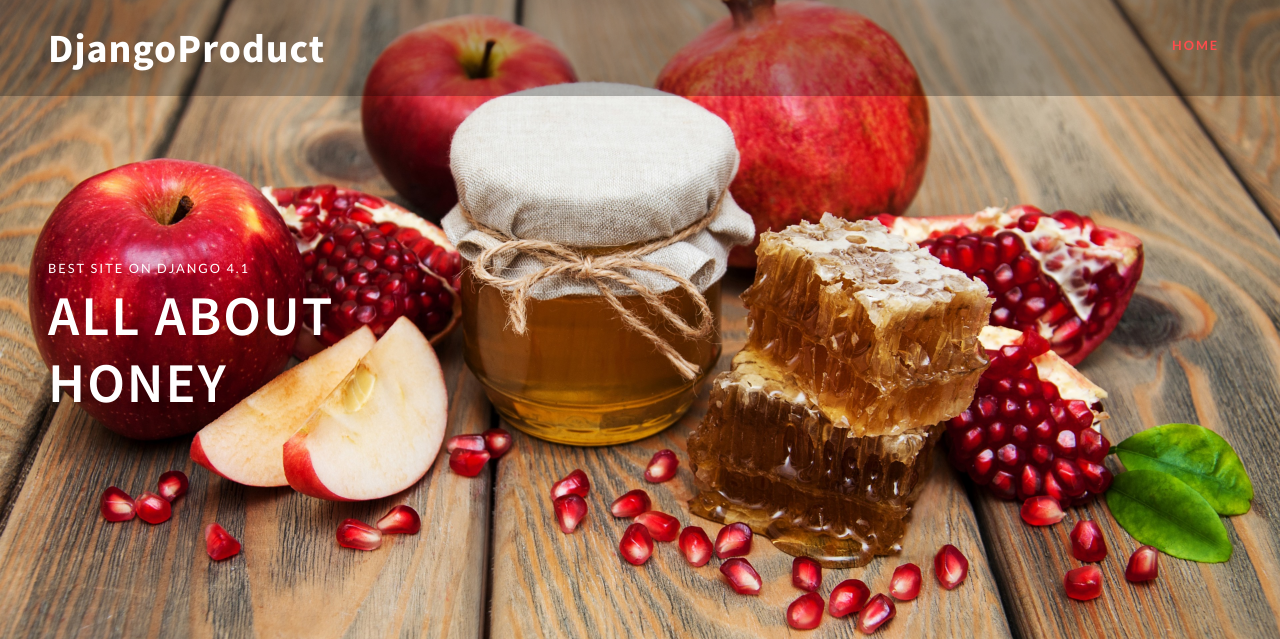
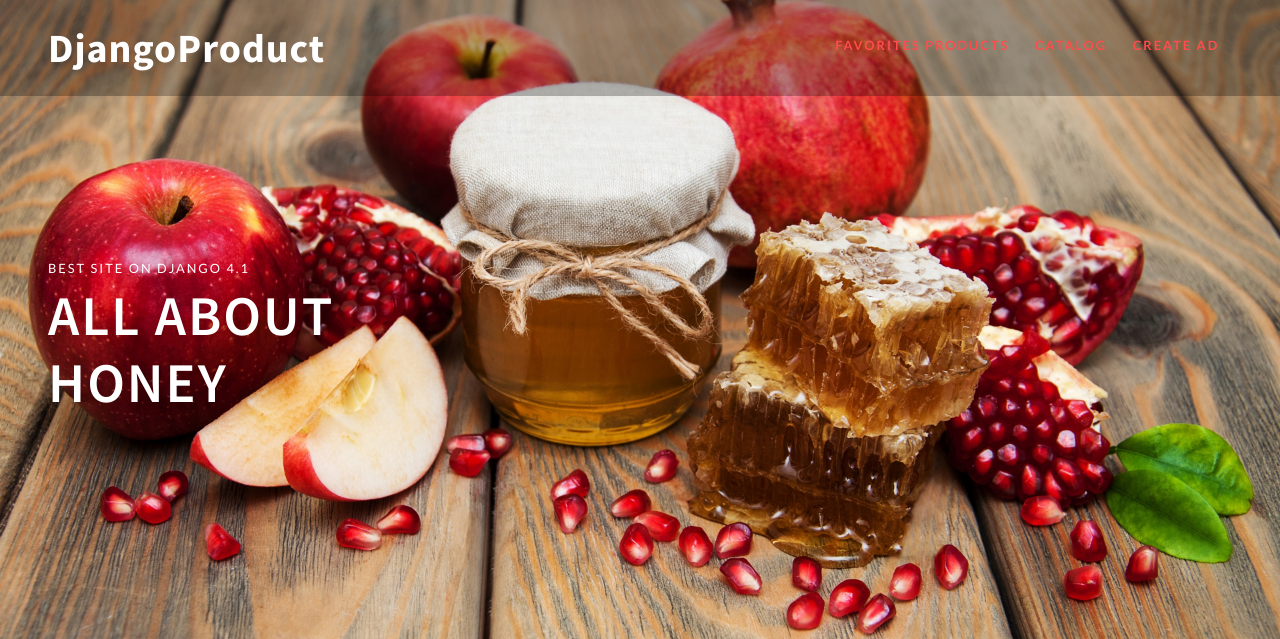
Before and after one commit to DarthVaderOn/Diploma, a Django app: template profile_app/templates/profile.html in a window 1280 px wide. Shown: the top 639 px of the page. Run offline with Django 4.2, Linux system fonts and the light colour scheme; the template is opened without the code that fills it, so the values that code supplies are empty; parts of the project's set-up code (start-up, migrations or seed data) failed here and were passed over; some libraries are stand-ins or nearby versions.

Commit message:
update templates header and menu

```diff
--- a/templates/include/header.html
+++ b/templates/include/header.html
@@ -9,7 +9,9 @@
             <label for="drop" class="toggle">Menu</label>
             <input type="checkbox" id="drop">
             <ul class="menu mt-2">
-                <li class="active"><a href="{% url 'main_page' %}">Home</a></li>
+                <li class="active"><a href="{% url 'main_page' %}">Favorites products</a></li>
+                <li class="active"><a href="{% url 'catalog_page' %}">Catalog</a></li>
+                <li class="active"><a href="{% url 'post_page' %}">Create Ad</a></li>
             </ul>
         </nav>
         <!-- //nav -->
--- a/templates/include/menu.html
+++ b/templates/include/menu.html
@@ -5,6 +5,3 @@
     <div class="left-ads-display col-lg-9" style="color:#000000">
         Welcome {{user.first_name}} {{user.last_name}}!
     </div>
-        <div class="left-ads-display col-lg-9" id="main_menu">
-            {% main_menu %}
-        </div>
```
